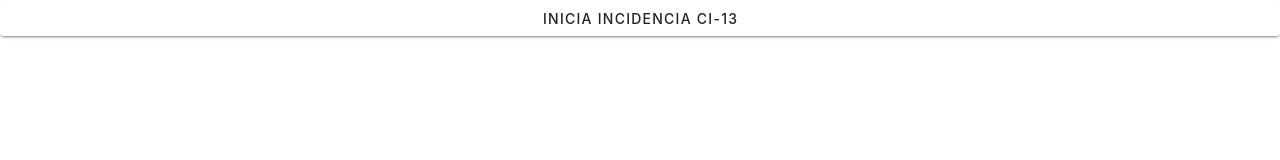
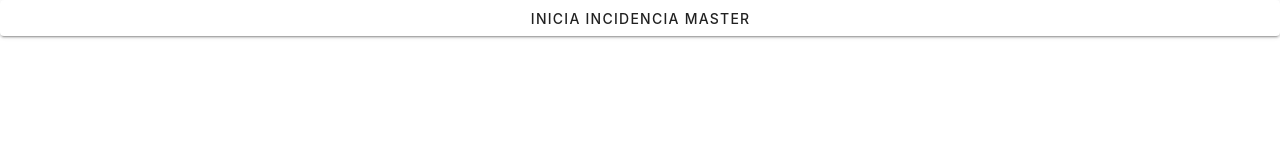
Before and after one commit to Contravel-2024/Civitatis-Frontend, a Vue app: page / in a window 1280 px wide. Shown: the top 160 px of the page. Built offline with nearby package versions, Linux system fonts and the light colour scheme.

Commit message:
MASTER
test

```diff
--- a/src/App.vue
+++ b/src/App.vue
@@ -1,7 +1,7 @@
 <template>
   <v-app>
     <v-btn>
-      INICIA INCIDENCIA CI-13
+      INICIA INCIDENCIA MASTER
     </v-btn>
   </v-app>
 </template>
```
